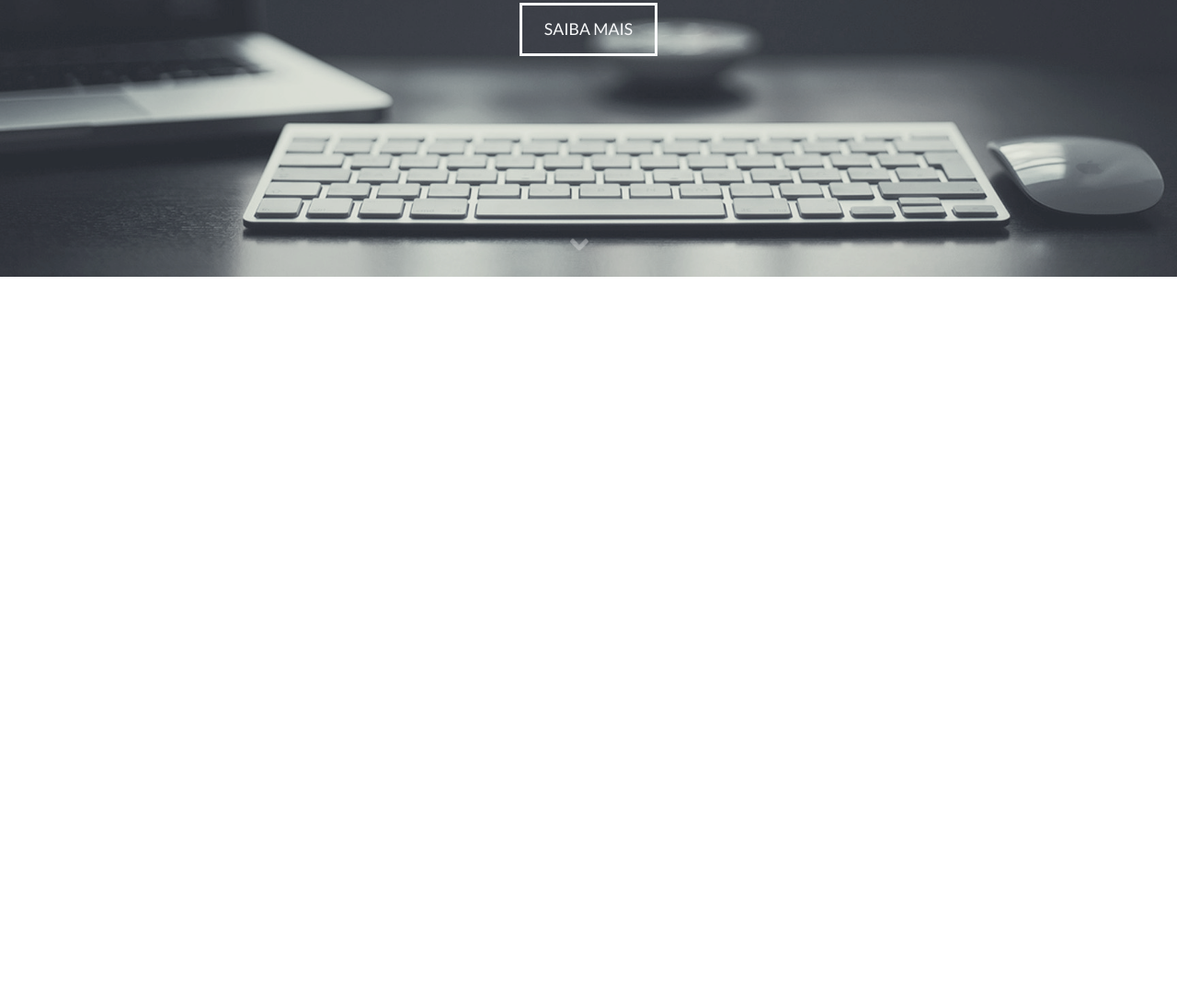
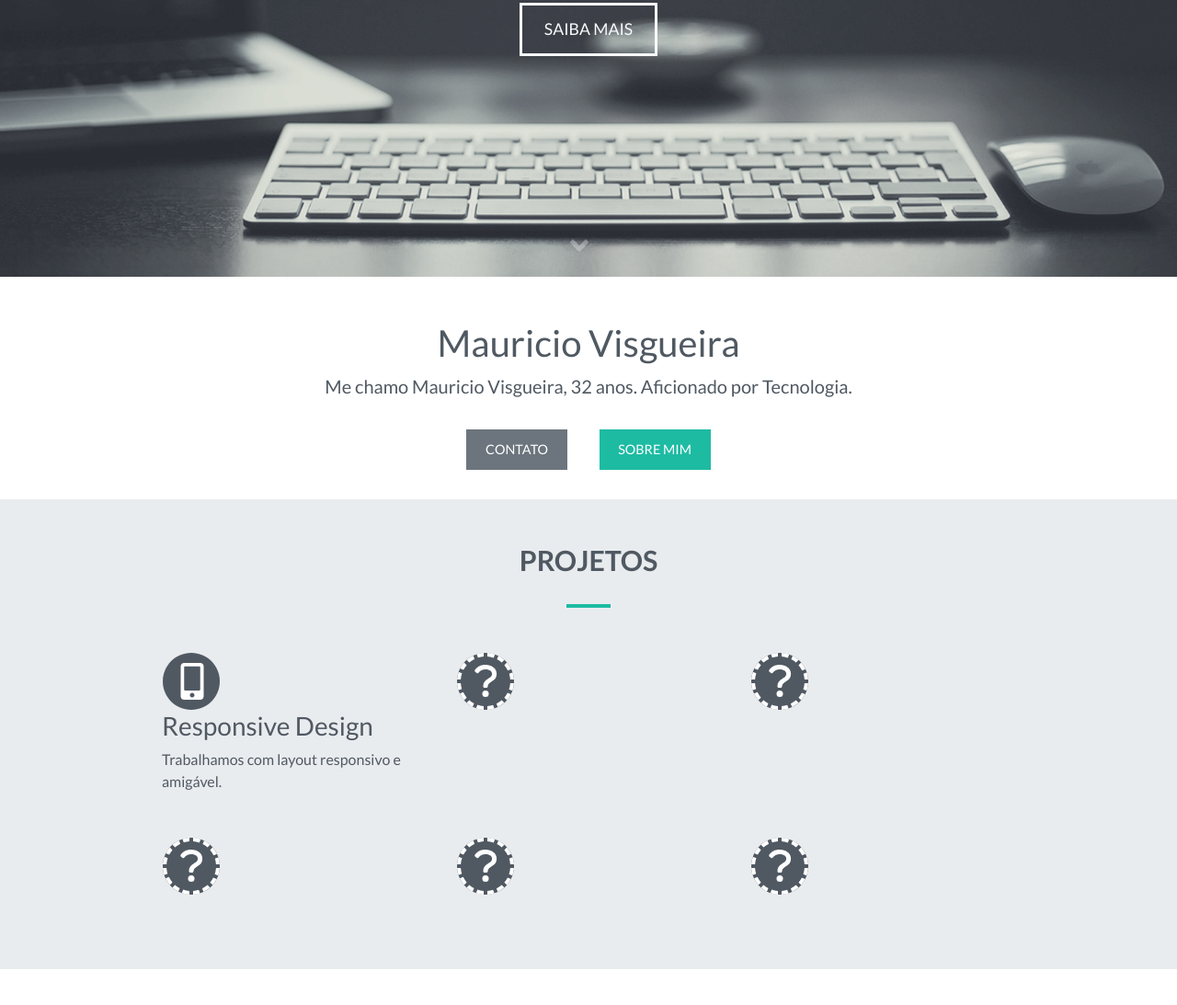
Before and after one commit to MauricioVisgueira/mauriciovisgueira.github.io, a plain HTML site: page index.html in a window 1280 px wide. Shown: the part 499-1592 px from the top of the page at 92% size. Before the commit the page ends 800 px from the top, so only its background shows below. Drawn offline with Linux system fonts and the light colour scheme.

Commit message:
Jumbotron

```diff
--- a/index.html
+++ b/index.html
@@ -101,6 +101,114 @@
 <!-- Inicio Projects Section -->
 <div id="projects" class="offset">
 
+<!-- Início Animação -->
+<div class="os-animation" data-animation="fadeInUp">
+<div class="narrow text-center">
+    <div class="col-12">
+      <h1>Mauricio Visgueira</h1>
+      <p class="lead">Me chamo Mauricio Visgueira, 32 anos. Aficionado por Tecnologia.</p>
+      <a class="btn btn-secondary btn-sm" href="#contact">Contato</a>
+      <a class="btn btn-turquoise btn-sm" href="#skills">Sobre mim</a>
+    </div>
+</div>
+</div>
+<!-- Fim Animação -->
+
+<!-- Início Jumbotron -->
+<div class="jumbotron">
+<div class="narrow">
+
+    <div class="os-animation" data-animation="fadeInUp">
+      <h3 class="heading">Projetos</h3>
+      <div class="heading-underline"></div>
+    </div>
+
+<div class="row">
+
+  <div class="col-sm-6 col-md-4">
+    <div class="os-animation" data-animation="fadeInLeft">
+        <div class="projects">
+            <span class="fa-layers fa-4x">
+                <i class="fa fa-circle"></i>
+                <i class="fas fa-mobile-alt fa-inverse" data-fa-transform="shrink-6 right-.25"></i>
+            </span>
+            <h3>Responsive Design</h3>
+            <p>Trabalhamos com layout responsivo e amigável.</p>
+        </div>
+    </div>
+  </div>
+
+  <div class="col-sm-6 col-md-4">
+    <div class="os-animation" data-animation="fadeInUp">
+        <div class="projects">
+            <span class="fa-layers fa-4x">
+                <i class="fa fa-circle"></i>
+                <i class="fas fa-# fa-inverse" data-fa-transform="shrink-# #"></i>
+            </span>
+            <h3></h3>
+            <p></p>
+        </div>
+    </div>
+  </div>
+
+  <div class="col-sm-6 col-md-4">
+    <div class="os-animation" data-animation="fadeInRight">
+        <div class="projects">
+            <span class="fa-layers fa-4x">
+                <i class="fa fa-circle"></i>
+                <i class="fas fa-# fa-inverse" data-fa-transform="shrink-# #"></i>
+            </span>
+            <h3></h3>
+            <p></p>
+        </div>
+    </div>
+  </div>
+
+  <div class="col-sm-6 col-md-4">
+    <div class="os-animation" data-animation="fadeInLeft">
+        <div class="projects">
+            <span class="fa-layers fa-4x">
+                <i class="fa fa-circle"></i>
+                <i class="fas fa-# fa-inverse" data-fa-transform="shrink-# #"></i>
+            </span>
+            <h3></h3>
+            <p></p>
+        </div>
+    </div>
+  </div>
+
+  <div class="col-sm-6 col-md-4">
+    <div class="os-animation" data-animation="fadeInUp">
+        <div class="projects">
+            <span class="fa-layers fa-4x">
+                <i class="fa fa-circle"></i>
+                <i class="fas fa-# fa-inverse" data-fa-transform="shrink-# #"></i>
+            </span>
+            <h3></h3>
+            <p></p>
+        </div>
+    </div>
+  </div>
+
+  <div class="col-sm-6 col-md-4">
+    <div class="os-animation" data-animation="fadeInRight">
+        <div class="projects">
+            <span class="fa-layers fa-4x">
+                <i class="fa fa-circle"></i>
+                <i class="fas fa-# fa-inverse" data-fa-transform="shrink-# #"></i>
+            </span>
+            <h3></h3>
+            <p></p>
+        </div>
+    </div>
+  </div>
+
+</div> <!-- Fim Row -->
+
+</div> <!-- Fim Narrow -->
+</div>
+<!-- Fim Jumbotron -->
+
 </div>
 <!-- Fim Projects Section -->
 
@@ -133,6 +241,7 @@
 
 </div>
 <!-- Fim Contact Section -->
+<br><br><br><br><br>
 
 
 <!-- Optional JavaScript -->
--- a/style.css
+++ b/style.css
@@ -91,6 +91,52 @@ body {
   display: inline-block!important;
 }
 
+/*============ PROJECTS SECTION ============*/
+
+.narrow {
+  width: 75%;
+  margin: 0 auto;
+  padding-top: 2rem;
+}
+.btn-sm {
+  border-width: medium;
+  border-radius: 0;
+  padding: .5rem 1.1rem;
+  font-size: .9rem;
+  font-weight: 400;
+  text-transform: uppercase;
+  margin: 1rem;
+}
+.btn-turquoise {
+  border-color: #1ebba3;
+  background-color: #1ebba3;
+  color: white;
+}
+.btn-turquoise:hover,
+.btn-turquoise:focus {
+  border-color: #189582;
+  background-color: #189582;
+  color: white;
+}
+.jumbotron {
+  margin-bottom: 0;
+  border-radius: 0;
+  padding: 1rem 0 3rem;
+}
+h3.heading {
+  font-size: 1.9rem;
+  font-weight: 700;
+  text-transform: uppercase;
+  text-align: center;
+  margin-bottom: 1.9rem;
+}
+.heading-underline {
+  width: 3rem;
+  height: .2rem;
+  background-color: #1ebba3;
+  margin: 0 auto 2rem;
+}
+
 
 /*============ BOOTSTRAP BREAK POINTS:
 
```
